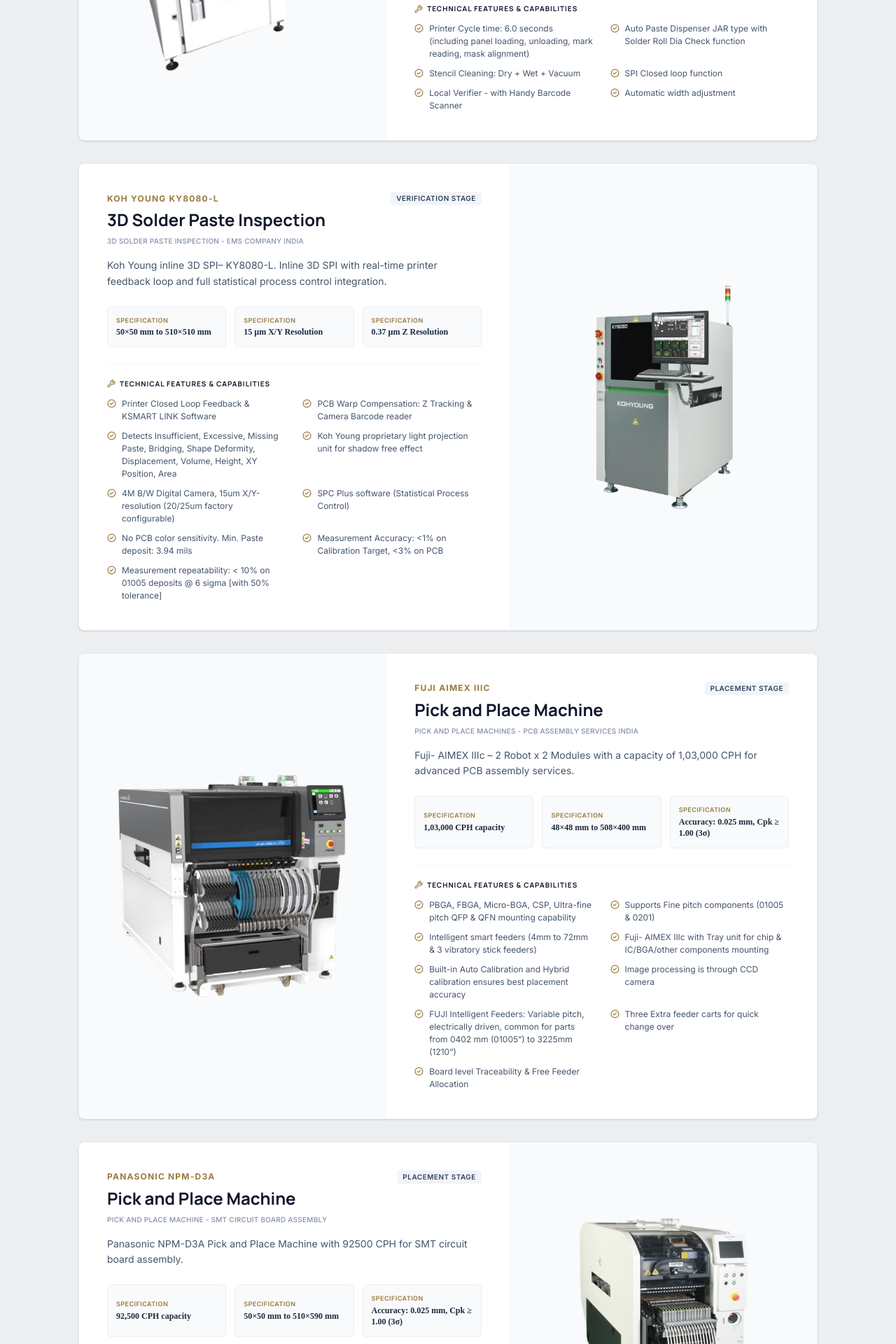
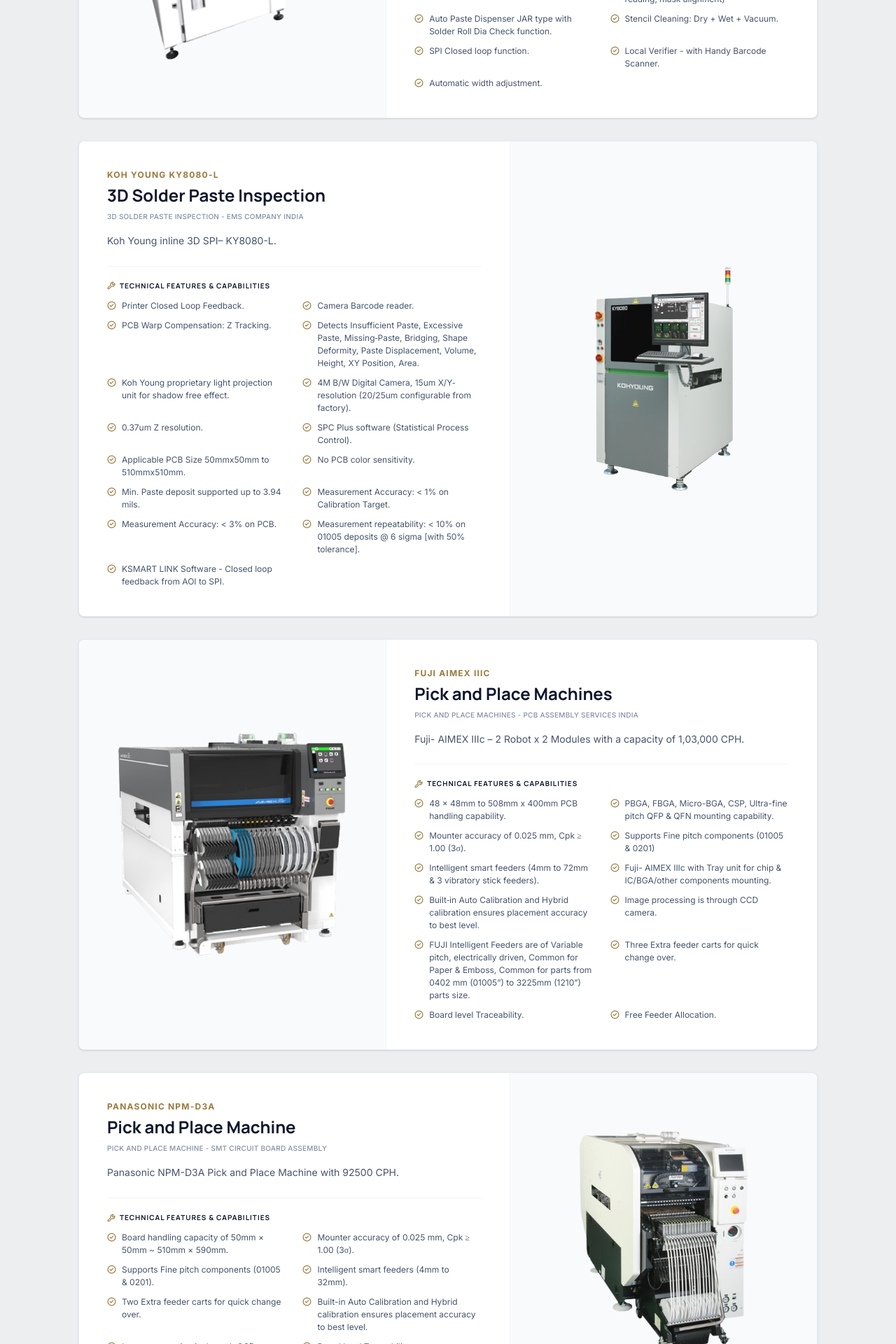
Before and after one commit to hrzewotech-lab/srilin, a React (Vite) app in the folder client/: page /infrastructure-machinery in a window 1280 px wide. Shown: the part 1640-3560 px from the top of the page at 70% size. Built offline with nearby package versions, Linux system fonts and the light colour scheme; no server answers.

Commit message:
data updated

```diff
--- a/client/src/pages/InfrastructureMachineryPage.jsx
+++ b/client/src/pages/InfrastructureMachineryPage.jsx
@@ -126,15 +126,17 @@
     icon: Layers,
     category: 'Printing Stage',
     tag: 'Solder Paste Printer - Printed circuit board manufacturing India',
-    summary: 'Fuji - GPX-CII Automated Solder Paste/Glue Printer designed for printed circuit board manufacturing in India.',
-    specs: ['48×48 mm to 610×610 mm', 'Alignment: ±0.010 mm, 6σ [CpK≥2.0]', 'Wet Accuracy: ±0.018 mm, 6σ [CpK≥2.0]'],
+    summary: 'Fuji - GPX-CII Automated Solder Paste/Glue Printer.',
     details: [
+      'Applicable panel size 48 x 48mm to 610 x 610mm.',
+      'Alignment Accuracy: ± 0.010mm, 6σ [CpK≥2.0]',
+      'Wet Printer Accuracy: ± 0.018mm, 6σ [CpK≥2.0]',
       'Printer Cycle time: 6.0 seconds (including panel loading, unloading, mark reading, mask alignment)',
-      'Auto Paste Dispenser JAR type with Solder Roll Dia Check function',
-      'Stencil Cleaning: Dry + Wet + Vacuum',
-      'SPI Closed loop function',
-      'Local Verifier - with Handy Barcode Scanner',
-      'Automatic width adjustment',
+      'Auto Paste Dispenser JAR type with Solder Roll Dia Check function.',
+      'Stencil Cleaning: Dry + Wet + Vacuum.',
+      'SPI Closed loop function.',
+      'Local Verifier - with Handy Barcode Scanner.',
+      'Automatic width adjustment.',
     ],
   },
   {
@@ -144,39 +146,46 @@
     icon: ScanLine,
     category: 'Verification Stage',
     tag: '3D Solder Paste Inspection - EMS company India',
-    summary: 'Koh Young inline 3D SPI– KY8080-L. Inline 3D SPI with real-time printer feedback loop and full statistical process control integration.',
-    specs: ['50×50 mm to 510×510 mm', '15 µm X/Y Resolution', '0.37 µm Z Resolution'],
+    summary: 'Koh Young inline 3D SPI– KY8080-L.',
     details: [
-      'Printer Closed Loop Feedback & KSMART LINK Software',
-      'PCB Warp Compensation: Z Tracking & Camera Barcode reader',
-      'Detects Insufficient, Excessive, Missing Paste, Bridging, Shape Deformity, Displacement, Volume, Height, XY Position, Area',
-      'Koh Young proprietary light projection unit for shadow free effect',
-      '4M B/W Digital Camera, 15um X/Y-resolution (20/25um factory configurable)',
-      'SPC Plus software (Statistical Process Control)',
-      'No PCB color sensitivity. Min. Paste deposit: 3.94 mils',
-      'Measurement Accuracy: <1% on Calibration Target, <3% on PCB',
-      'Measurement repeatability: < 10% on 01005 deposits @ 6 sigma [with 50% tolerance]',
+      'Printer Closed Loop Feedback.',
+      'Camera Barcode reader.',
+      'PCB Warp Compensation: Z Tracking.',
+      'Detects Insufficient Paste, Excessive Paste, Missing‐Paste, Bridging, Shape Deformity, Paste Displacement, Volume, Height, XY Position, Area.',
+      'Koh Young proprietary light projection unit for shadow free effect.',
+      '4M B/W Digital Camera, 15um X/Y‐resolution (20/25um configurable from factory).',
+      '0.37um Z resolution.',
+      'SPC Plus software (Statistical Process Control).',
+      'Applicable PCB Size 50mmx50mm to 510mmx510mm.',
+      'No PCB color sensitivity.',
+      'Min. Paste deposit supported up to 3.94 mils.',
+      'Measurement Accuracy: < 1% on Calibration Target.',
+      'Measurement Accuracy: < 3% on PCB.',
+      'Measurement repeatability: < 10% on 01005 deposits @ 6 sigma [with 50% tolerance].',
+      'KSMART LINK Software - Closed loop feedback from AOI to SPI.',
     ],
   },
   {
-    title: 'Pick and Place Machine',
+    title: 'Pick and Place Machines',
     eyebrow: 'Fuji AIMEX IIIc',
     image: '/machinery-img1.png',
     icon: Cpu,
     category: 'Placement Stage',
     tag: 'Pick and Place Machines - PCB Assembly services India',
-    summary: 'Fuji- AIMEX IIIc – 2 Robot x 2 Modules with a capacity of 1,03,000 CPH for advanced PCB assembly services.',
-    specs: ['1,03,000 CPH capacity', '48×48 mm to 508×400 mm', 'Accuracy: 0.025 mm, Cpk ≥ 1.00 (3σ)'],
+    summary: 'Fuji- AIMEX IIIc – 2 Robot x 2 Modules with a capacity of 1,03,000 CPH.',
     details: [
-      'PBGA, FBGA, Micro-BGA, CSP, Ultra-fine pitch QFP & QFN mounting capability',
+      '48 x 48mm to 508mm x 400mm PCB handling capability.',
+      'PBGA, FBGA, Micro-BGA, CSP, Ultra-fine pitch QFP & QFN mounting capability.',
+      'Mounter accuracy of 0.025 mm, Cpk ≥ 1.00 (3σ).',
       'Supports Fine pitch components (01005 & 0201)',
-      'Intelligent smart feeders (4mm to 72mm & 3 vibratory stick feeders)',
-      'Fuji- AIMEX IIIc with Tray unit for chip & IC/BGA/other components mounting',
-      'Built-in Auto Calibration and Hybrid calibration ensures best placement accuracy',
-      'Image processing is through CCD camera',
-      'FUJI Intelligent Feeders: Variable pitch, electrically driven, common for parts from 0402 mm (01005”) to 3225mm (1210”)',
-      'Three Extra feeder carts for quick change over',
-      'Board level Traceability & Free Feeder Allocation',
+      'Intelligent smart feeders (4mm to 72mm & 3 vibratory stick feeders).',
+      'Fuji- AIMEX IIIc with Tray unit for chip & IC/BGA/other components mounting.',
+      'Built‐in Auto Calibration and Hybrid calibration ensures placement accuracy to best level.',
+      'Image processing is through CCD camera.',
+      'FUJI Intelligent Feeders are of Variable pitch, electrically driven, Common for Paper & Emboss, Common for parts from 0402 mm (01005”) to 3225mm (1210”) parts size.',
+      'Three Extra feeder carts for quick change over.',
+      'Board level Traceability.',
+      'Free Feeder Allocation.',
     ],
   },
   {
@@ -186,15 +195,17 @@
     icon: Cpu,
     category: 'Placement Stage',
     tag: 'Pick and Place Machine - SMT circuit board assembly',
-    summary: 'Panasonic NPM-D3A Pick and Place Machine with 92500 CPH for SMT circuit board assembly.',
-    specs: ['92,500 CPH capacity', '50×50 mm to 510×590 mm', 'Accuracy: 0.025 mm, Cpk ≥ 1.00 (3σ)'],
+    summary: 'Panasonic NPM-D3A Pick and Place Machine with 92500 CPH.',
     details: [
-      'Supports Fine pitch components (01005 & 0201)',
-      'Intelligent smart feeders (4mm to 32mm)',
-      'Two Extra feeder carts for quick change over',
-      'Built-in Auto Calibration and Hybrid calibration ensures best placement accuracy',
-      'Image processing is through CCD camera',
-      'Board level Traceability & Free Feeder Allocation',
+      'Board handling capacity of 50mm × 50mm ~ 510mm × 590mm.',
+      'Mounter accuracy of 0.025 mm, Cpk ≥ 1.00 (3σ).',
+      'Supports Fine pitch components (01005 & 0201).',
+      'Intelligent smart feeders (4mm to 32mm).',
+      'Two Extra feeder carts for quick change over.',
+      'Built-in Auto Calibration and Hybrid calibration ensures placement accuracy to best level.',
+      'Image processing is through CCD camera.',
+      'Board level Traceability.',
+      'Free Feeder Allocation.',
     ],
   },
   {
@@ -204,13 +215,15 @@
     icon: Zap,
     category: 'Soldering Stage',
     tag: 'Reflow Oven - PCB design and manufacturing service',
-    summary: 'JTR-1000N Reflow Oven with Nitrogen Ready configuration for lead-free SMT assemblies.',
-    specs: ['10 Top/Bottom heating zones', '3 Top/Bottom cooling zones', 'Nitrogen Ready'],
+    summary: 'JTR-1000N Reflow Oven with Nitrogen Ready.',
     details: [
-      'In-built Thermal Profiler & Reflow Profiler KIC-X5 9 channel with Carrier',
-      'Both Mesh & Chain Conveyors inbuilt',
-      'Automatic Lubrication System (including automatic chain oilers)',
-      'Board Drop / Board Count Sensor with Animation',
+      'Heating zones 10 Top and Bottom.',
+      'Cooling Zones 3 Top and Bottom .',
+      'In-built Thermal Profiler.',
+      'Both Mesh & Chain Conveyors inbuilt.',
+      'Automatic Lubrication System (Including Automatic chain oilers).',
+      'Board Drop / Board Count Sensor with Animation.',
+      'Reflow Profiler KIC –X5 9 channel with Carrier available.',
       'Camera Barcode Reader',
     ],
   },
@@ -221,15 +234,18 @@
     icon: ScanLine,
     category: 'Inspection Stage',
     tag: '3D Automated Optical Inspection AOI - Electronic product assembly India',
-    summary: 'Koh Young Inline 3D Automated Optical Inspection (AOI) ZENITH ALPHA HS+ for electronic product assembly.',
-    specs: ['8M Pixel 3D Camera', 'Up to 490 x 510mm PCB capacity', '25mm 3D Height Inspection'],
+    summary: 'Koh Young Inline 3D Automated Optical inspection (AOI) ZENITH ALPHAHS+.',
     details: [
-      '3D Inspection: Missing, Offset, Billboarding, Tombstone, Coplanarity, Solder Joint, Lifted Leads, Bridging, "No-Pops" Polarity',
-      '2D Inspection: "Wrong Part" using Optical Character Verification (OCV/R), Polarity',
-      'Camera Barcode Reader',
-      '5 Way 3D Projector Lighting System',
-      'Auto Programming option & Offline programming software',
-      'KSMART LINK Software - Closed loop feedback from AOI to SPI',
+      '3D Inspection: Missing, Offset, Billboarding, Tombstone, Coplanarity, Solder Joint (insufficient, excessive), Lifted Leads, Bridging, "No‐Pops" Polarity.',
+      '2D Inspection: "Wrong Part" using Optical Character Verification (OCV/R), Polarity.',
+      'Camera Barcode Reader.',
+      '8M Pixel 3D Camera.',
+      'Maximum board handling capability of up to 490 x 510mm.',
+      'OCV & OCR capability.',
+      '25mm 3D Height Inspection capability.',
+      '5 Way 3D Projector Lighting System.',
+      'Auto Programming option & Offline programming software.',
+      'KSMART LINK Software - Closed loop feedback from AOI to SPI.',
     ],
   },
 ];
@@ -445,7 +461,7 @@
           </Reveal>
 
           <div className="space-y-8">
-            {equipment.map(({ title, eyebrow, image, icon: Icon, category, tag, summary, specs, details }, index) => {
+            {equipment.map(({ title, eyebrow, image, icon: Icon, tag, summary, details }, index) => {
               const isEven = index % 2 === 0;
               return (
                 <Reveal key={title + eyebrow} delay={index * 80}>
@@ -477,9 +493,6 @@
                           <span className="text-[#9a7a3e] text-xs font-bold uppercase tracking-widest">
                             {eyebrow}
                           </span>
-                          <span className="bg-slate-100 text-slate-700 text-[10px] font-semibold uppercase tracking-wider px-2 py-0.5 rounded">
-                            {category}
-                          </span>
                         </div>
 
                         <h3 className="font-['JetBrains_Mono'] font-bold text-xl sm:text-2xl text-slate-900 leading-tight">
@@ -496,24 +509,7 @@
                         {summary}
                       </p>
 
-                      {/* Key Specs */}
-                      <div className="grid grid-cols-1 sm:grid-cols-3 gap-3">
-                        {specs.map((spec) => (
-                          <div
-                            key={spec}
-                            className="bg-slate-50 border border-slate-200/60 p-3 rounded-md flex flex-col justify-center transition-colors hover:border-[#c29f5d]/30"
-                          >
-                            <span className="text-[9px] text-[#9a7a3e] uppercase tracking-wider font-semibold mb-0.5">
-                              Specification
-                            </span>
-                            <p className="font-['JetBrains_Mono'] text-[11px] sm:text-xs font-semibold text-slate-800 leading-snug">
-                              {spec}
-                            </p>
-                          </div>
-                        ))}
-                      </div>
-
-                      {/* Technical Details (Full Width beneath specs, 2-column grid layout) */}
+                      {/* Technical Details (2-column grid layout) */}
                       <div className="border-t border-slate-100 pt-5">
                         <h4 className="text-[10px] font-bold text-slate-900 uppercase tracking-widest mb-3 flex items-center gap-1.5">
                           <Wrench size={12} className="text-[#9a7a3e]" strokeWidth={2.2} /> Technical Features &amp; Capabilities
```
